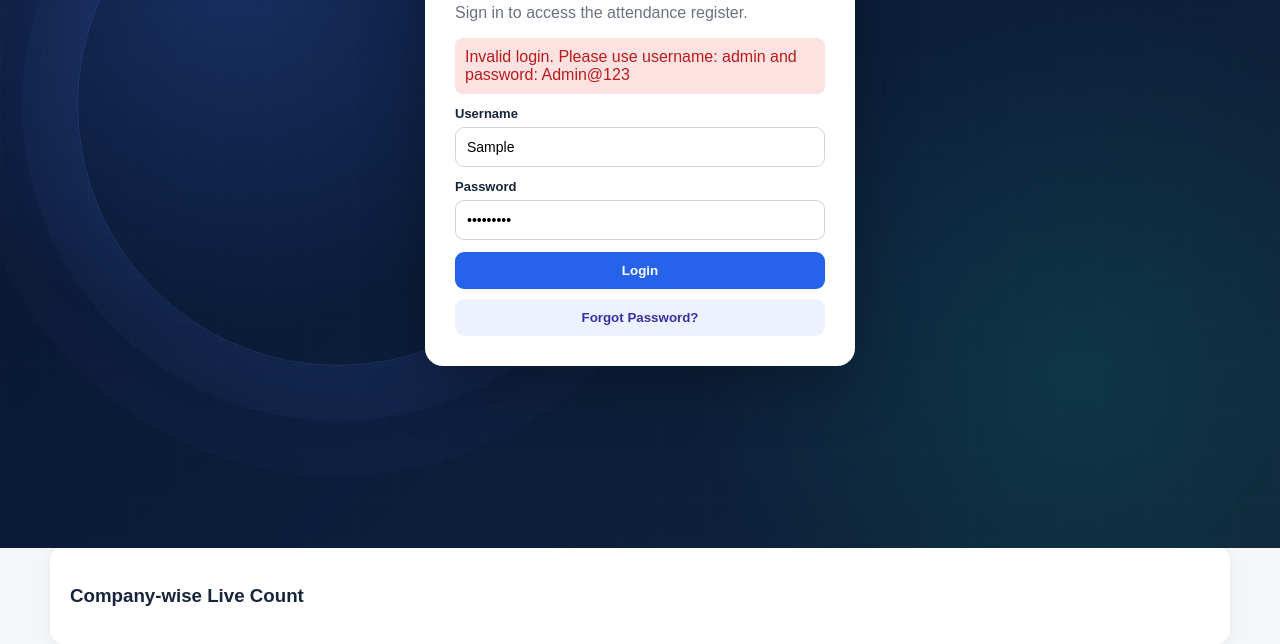
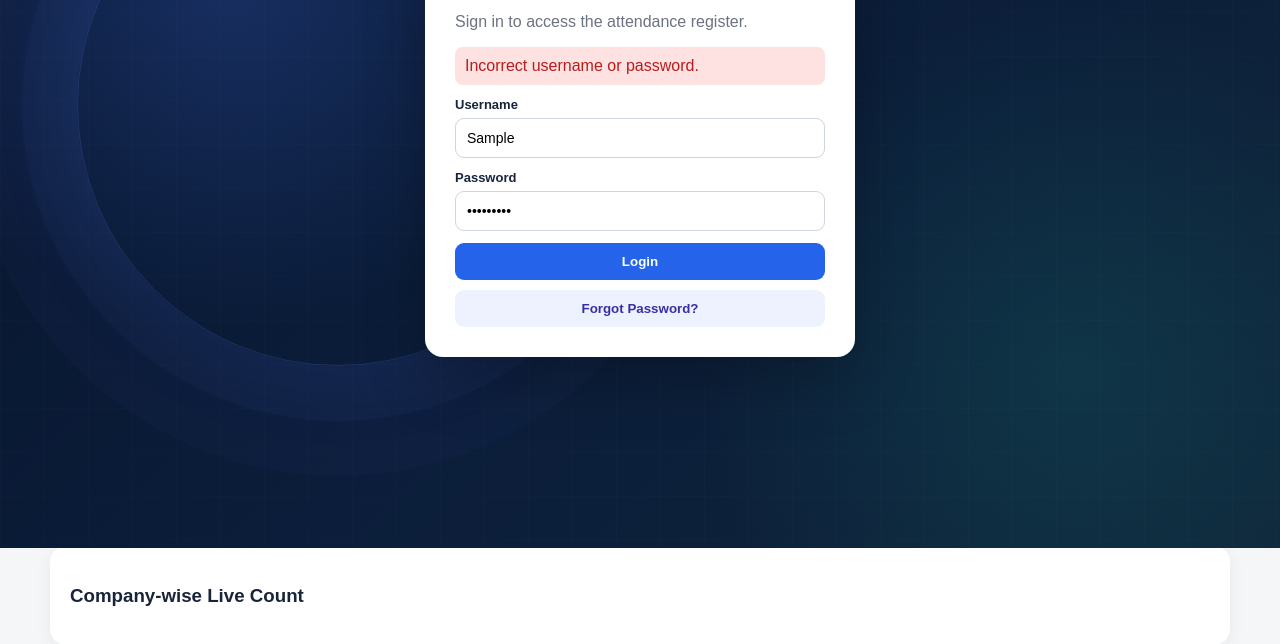
Before and after one commit to saikiran048/Employee_Attendance_Entry, a plain HTML site: page index.html in a window 1280 px wide. Both pictures are taken after typing "Sample", "Sample123" into the empty fields and a click on the button "Login". Shown: the part 252-896 px from the top of the page. Drawn offline with Linux system fonts and the light colour scheme.

Commit message:
Add files via upload

```diff
--- a/index.html
+++ b/index.html
@@ -835,7 +835,7 @@ Employee    Example Name 2  Female  1002    GSPANN"></textarea>
     }
 
     if(err){
-      err.textContent="Invalid login. Please use username: admin and password: Admin@123";
+      err.textContent="Incorrect username or password.";
       err.style.display="block";
     }
     return false;
```
